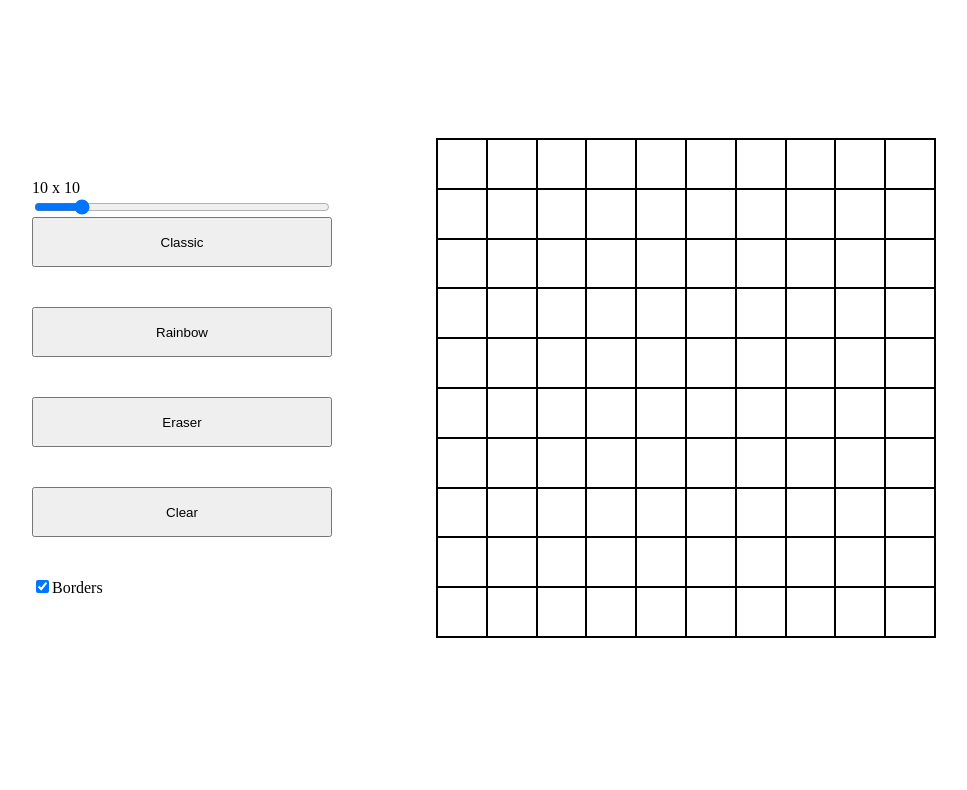
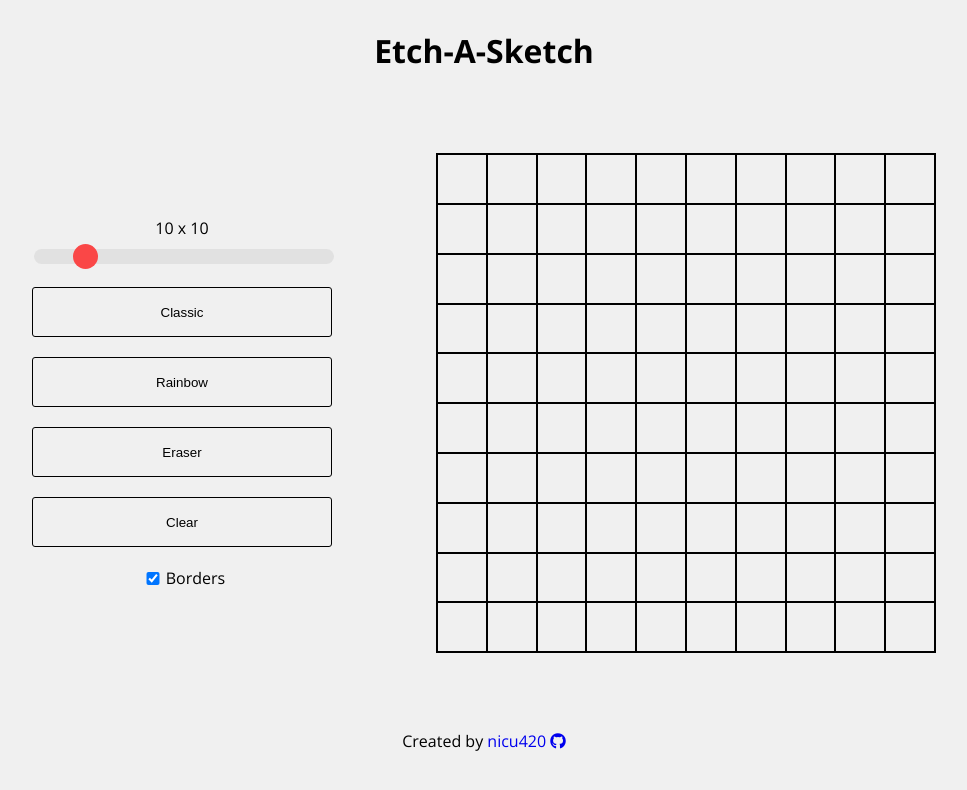
Before and after one commit to nicu420/etch-a-sketch, a plain HTML site: page index.html in a window 1280 px wide. Shown: the whole page, without its empty margins (156-1123 px from the left). Drawn offline with nearby package versions, Linux system fonts and the light colour scheme.

Commit message:
Almost done styling

```diff
--- a/index.html
+++ b/index.html
@@ -9,9 +9,14 @@
     <link rel="stylesheet" type="text/css" href="styles.css">
     </link>
     <script src="script.js" defer></script>
+    <script src="https://kit.fontawesome.com/0cef27e790.js" crossorigin="anonymous"></script>
 </head>
 
 <body>
+    <header>
+        <h1 class="title">Etch-A-Sketch</h1>
+    </header>
+    <main>
         <div id="buttons">
             <label id="slider-label"></label>
             <input type="range" min="1" max="64" value="10" id="slider">
@@ -22,6 +27,16 @@
             <label id="borders-label"><input type="checkbox" checked="true" id="borders">Borders</label>
         </div>
         <div id="container"></div>
+    </main>
+    <footer>
+        <p class="credits">
+            Created by
+            <a class="github-link" href="https://github.com/nicu420" target="_blank">
+                nicu420
+                <i class="fa-brands fa-github"></i>
+            </a>
+        </p>
+    </footer>
 </body>
 
 </html>
--- a/styles.css
+++ b/styles.css
@@ -1,25 +1,46 @@
+@import url('https://fonts.googleapis.com/css2?family=Open+Sans:ital,wght@0,300;0,400;0,500;0,600;0,700;0,800;1,300;1,400;1,500;1,600;1,700;1,800&family=Roboto:ital,wght@0,100;0,300;0,400;0,500;0,700;0,900;1,100;1,300;1,400;1,500;1,700;1,900&display=swap');
+
 * {
     box-sizing: border-box;
+
 }
 
 body {
+    height: 95vh;
+    padding: 0 10vw;
+    background-color: rgb(240, 240, 240);
+    display: flex;
+    flex-direction: column;
+    justify-content: space-between;
+    gap: 10px;
+}
+
+main {
     display: flex;
     flex-direction: row;
     align-items: center;
     justify-content: space-around;
-    height: 95vh;
-    padding: 0 10vw;
+}
+
+label {
+    font-family: 'Open Sans';
+    text-align: center;
 }
 
 #buttons {
     display: flex;
     flex-direction: column;
+    justify-content: center;
+    gap: 20px;
 }
 
 #buttons button {
-    margin-bottom: 5vh;
     width: 300px;
     height: 50px;
+    background-color: rgb(240, 240, 240);
+    border: 1px solid;
+    border-radius: 3px;
+    cursor: pointer;
 }
 
 #container {
@@ -28,4 +49,67 @@ body {
     max-width: 70vh;
     max-height: 70vh;
     border: 1px solid;
+    margin: 0;
+    padding: 0;
 }
+
+#slider {
+    margin-top: -10px;
+    margin-bottom: 3px;
+    -webkit-appearance: none;
+    background-color: rgb(220, 220, 220);
+    opacity: 0.7;
+    width: 100%;
+    height: 15px;
+    border-radius: 10px;
+}
+
+#slider:hover {
+    opacity: 1;
+}
+
+#slider::-webkit-slider-thumb {
+    -webkit-appearance: none;
+    width: 25px;
+    height: 25px;
+    border-radius: 50%;
+    background-color: red;
+    cursor: pointer;
+}
+
+#borders-label {
+    cursor: pointer;
+}
+
+#borders {
+    width: 20px;
+}
+
+#borders-label {
+    display: flex;
+    justify-content: center;
+    align-items: center;
+}
+
+.title {
+    font-family: 'Open Sans';
+    text-align: center;
+    margin-bottom: 20px;
+}
+
+.credits {
+    font-family: "Open Sans";
+}
+
+.github-link {
+    text-decoration: none;
+}
+
+.github-link:visited {
+    color: initial;
+}
+
+footer {
+    width: 100%;
+    text-align: center;
+}
```
Lines whose indentation alone changed are shown as unchanged.
